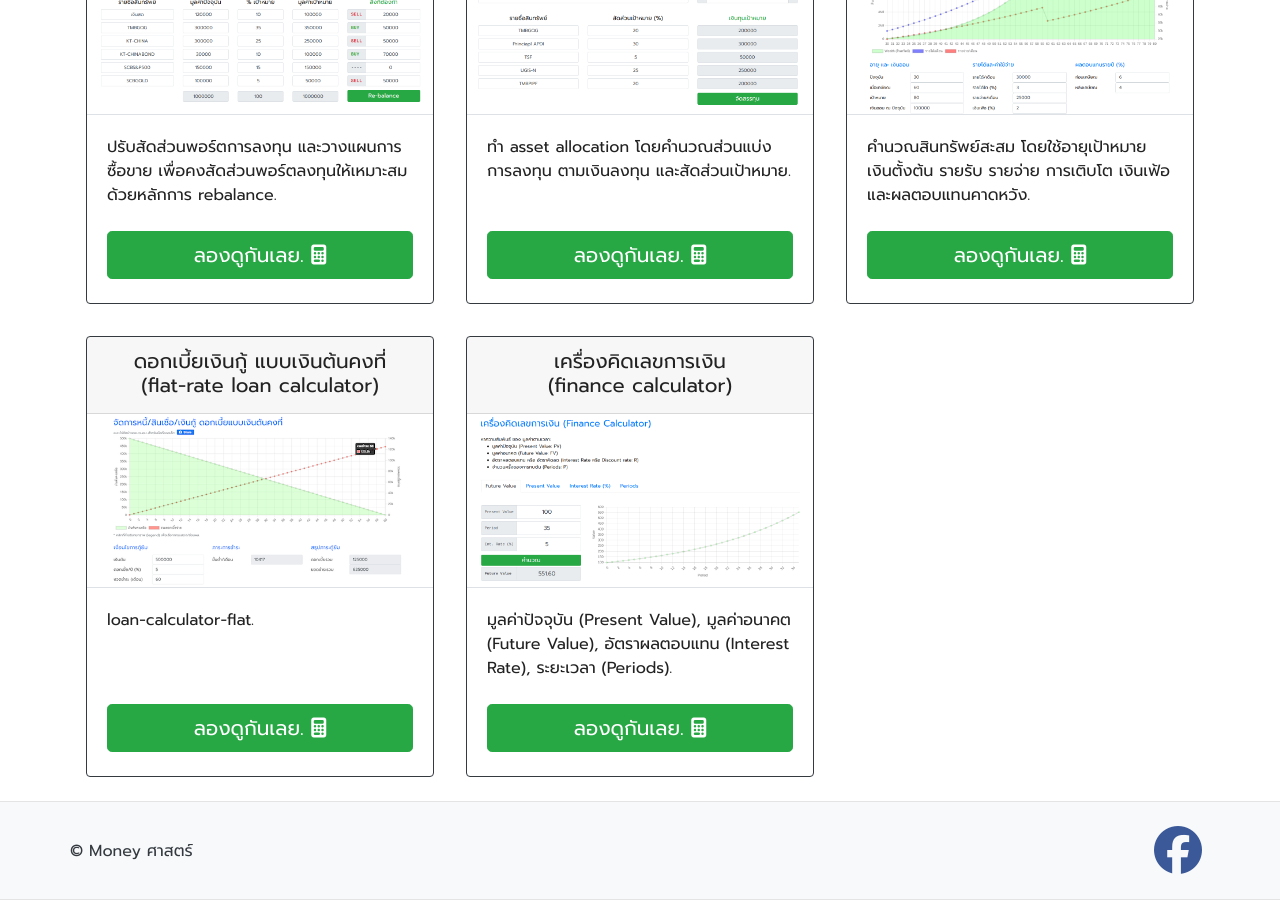
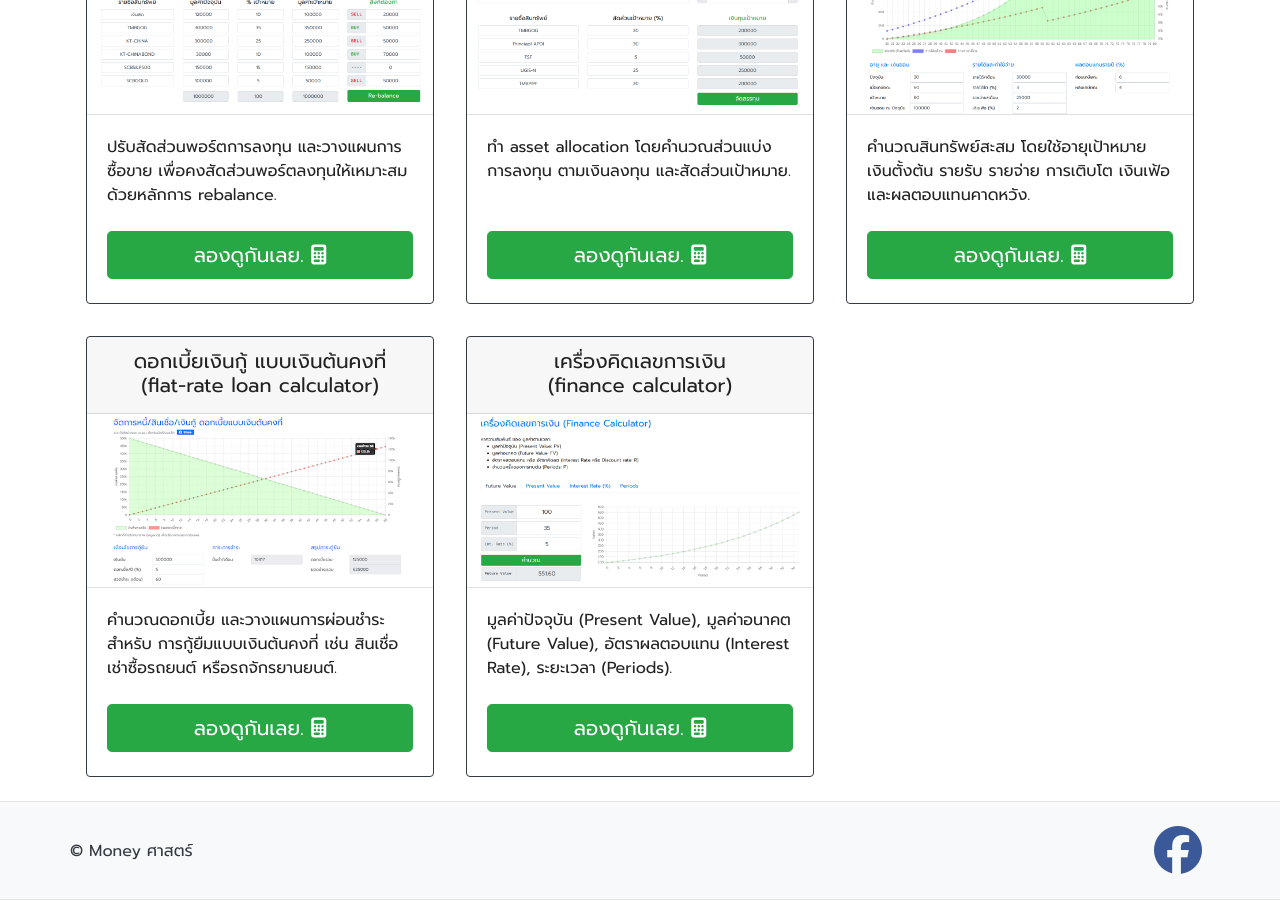
Before and after one commit to moneysart/moneysart.github.io, a Jekyll site: the page built from index.html, in a window 1280 px wide and 900 px high, scrolled down 1477 px. Built offline with Jekyll 4.4.1, drawn with Linux system fonts in a browser that asks for light colours; nearby versions of some CDN libraries.

Commit message:
add tools description in cards

```diff
--- a/index.html
+++ b/index.html
@@ -239,7 +239,7 @@ canonical_url: /
                     alt="Card image cap">
                 <div class="card-body d-flex flex-column pb-0">
                     <p class="card-text mb-0">
-                        loan-calculator-flat.
+                        คำนวณดอกเบี้ย และวางแผนการผ่อนชำระ สำหรับ การกู้ยืมแบบเงินต้นคงที่ เช่น สินเชื่อเช่าซื้อรถยนต์ หรือรถจักรยานยนต์.
                     </p>
 
                     <a href="{{ site.baseurl}}/tools/loan-calculator-flat/" class="btn btn-lg btn-block btn-success mt-auto mb-4">
--- a/tools/index.html
+++ b/tools/index.html
@@ -163,7 +163,7 @@ canonical_url: /tools/
                     alt="Card image cap">
                 <div class="card-body d-flex flex-column pb-0">
                     <p class="card-text mb-0">
-                        loan-calculator-flat.
+                        คำนวณดอกเบี้ย และวางแผนการผ่อนชำระ สำหรับ การกู้ยืมแบบเงินต้นคงที่ เช่น สินเชื่อเช่าซื้อรถยนต์ หรือรถจักรยานยนต์.
                     </p>
 
                     <a href="{{ site.baseurl}}/tools/loan-calculator-flat/" class="btn btn-lg btn-block btn-success mt-auto mb-4">
```
